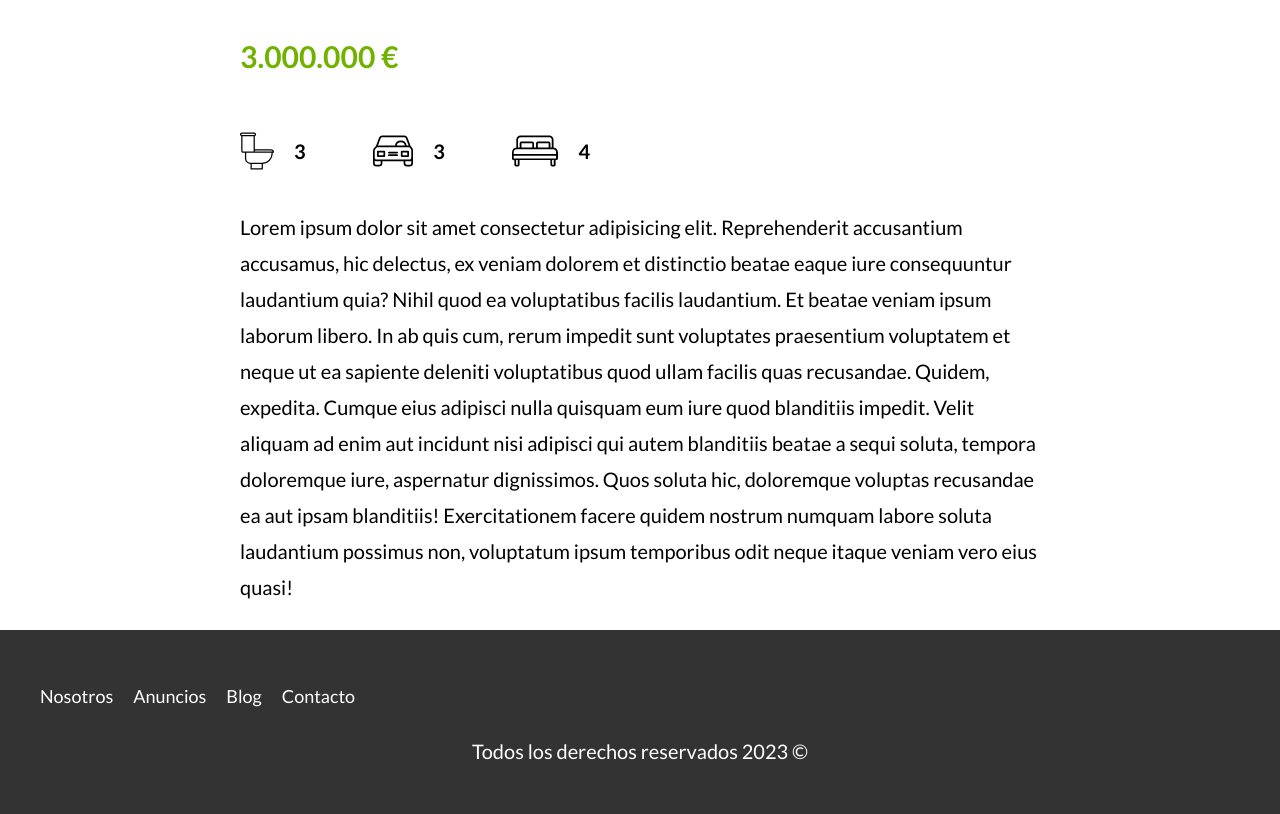
After one commit to juanjopareja/the-real-estate-web, a PHP site: page /advertisement.html in a window 1280 px wide. The commit adds this page. Shown: the part 1089-1903 px from the top of the page. Run offline with PHP 8.4, Linux system fonts and the light colour scheme.

Commit message:
Add advertisement content

```diff
--- /dev/null
+++ b/advertisement.html
@@ -0,0 +1,78 @@
+<!DOCTYPE html>
+<html lang="en">
+<head>
+    <meta charset="UTF-8">
+    <meta name="viewport" content="width=device-width, initial-scale=1.0">
+    <title>The Real Estate</title>
+    <link rel="stylesheet" href="build/css/app.css">
+</head>
+<body>
+    <header class="header">
+        <div class="container header-content">
+            <div class="bar">
+                <a href="/">
+                    <img src="build/img/logo.svg" alt="imagen logo">
+                </a>
+
+                <nav class="navigation">
+                    <a href="about.html">Nosotros</a>
+                    <a href="advertisements.html">Anuncios</a>
+                    <a href="blog.html">Blog</a>
+                    <a href="contact.html">Contacto</a>
+                </nav>
+            </div><!-- .bar -->
+        </div>
+    </header>
+
+    <main class="container section center-content">
+        <h1>Casa en Venta frente al bosque</h1>
+
+        <picture>
+            <source srcset="build/img/outstanding.webp" type="image/webp">
+            <source srcset="build/img/outstanding.jpg" type="image/jpeg">
+            <img loading="lazy" src="build/img/outstanding.jpg" alt="imagen destacada">
+        </picture>
+
+        <div class="property-summary">
+            <p class="price">3.000.000 €</p>
+
+            <ul class="icons-especifications icons-align">
+                <li>
+                    <img loading="lazy" src="build/img/icon_wc.svg" alt="icono wc">
+                    <p>3</p>
+                </li>
+
+                <li>
+                    <img loading="lazy" src="build/img/icon_parking.svg" alt="icono parking">
+                    <p>3</p>
+                </li>
+
+                <li>
+                    <img loading="lazy" src="build/img/icon_bedroom.svg" alt="icono dormitorio">
+                    <p>4</p>
+                </li>
+            </ul>
+
+            <p>Lorem ipsum dolor sit amet consectetur adipisicing elit. Reprehenderit accusantium accusamus, hic delectus, ex veniam dolorem et distinctio beatae eaque iure consequuntur laudantium quia? Nihil quod ea voluptatibus facilis laudantium.
+            Et beatae veniam ipsum laborum libero. In ab quis cum, rerum impedit sunt voluptates praesentium voluptatem et neque ut ea sapiente deleniti voluptatibus quod ullam facilis quas recusandae. Quidem, expedita.
+            Cumque eius adipisci nulla quisquam eum iure quod blanditiis impedit. Velit aliquam ad enim aut incidunt nisi adipisci qui autem blanditiis beatae a sequi soluta, tempora doloremque iure, aspernatur dignissimos.
+            Quos soluta hic, doloremque voluptas recusandae ea aut ipsam blanditiis! Exercitationem facere quidem nostrum numquam labore soluta laudantium possimus non, voluptatum ipsum temporibus odit neque itaque veniam vero eius quasi!</p>
+        </div>
+    </main>
+
+    <footer class="footer section">
+        <div class="container footer-content">
+            <nav class="navigation">
+                <a href="about.html">Nosotros</a>
+                <a href="advertisements.html">Anuncios</a>
+                <a href="blog.html">Blog</a>
+                <a href="contact.html">Contacto</a>
+            </nav>
+        </div>
+
+        <p class="copyright">Todos los derechos reservados 2023 &copy;</p>
+    </footer>
+
+    <script src="build/js/bundle.min.js"></script>
+</body>
+</html>
--- a/index.html
+++ b/index.html
@@ -83,7 +83,7 @@
                         </li>
                     </ul>
 
-                    <a href="advertisements.html" class="yellow-button-block">Ver Propiedad</a>
+                    <a href="advertisement.html" class="yellow-button-block">Ver Propiedad</a>
                 </div><!-- .advertisements-content-->
             </div><!-- .advertisements -->
 
@@ -116,7 +116,7 @@
                         </li>
                     </ul>
 
-                    <a href="advertisements.html" class="yellow-button-block">Ver Propiedad</a>
+                    <a href="advertisement.html" class="yellow-button-block">Ver Propiedad</a>
                 </div><!-- .advertisements-content-->
             </div><!-- .advertisements -->
 
@@ -149,7 +149,7 @@
                         </li>
                     </ul>
 
-                    <a href="advertisements.html" class="yellow-button-block">Ver Propiedad</a>
+                    <a href="advertisement.html" class="yellow-button-block">Ver Propiedad</a>
                 </div><!-- .advertisements-content-->
             </div><!-- .advertisements -->
         </div><!-- .container-advertisements-->
--- a/src/scss/base/_utilities.scss
+++ b/src/scss/base/_utilities.scss
@@ -4,7 +4,7 @@
 }
 
 .center-content {
-    max-width: 800px;
+    max-width: 80rem;
 }
 
 .right-align {
--- a/src/scss/layout/_advertisements.scss
+++ b/src/scss/layout/_advertisements.scss
@@ -16,11 +16,12 @@
         margin: 0;
     }
 
-    .price {
-        color: $green;
-        font-weight: $bold;
-        font-size: 3rem;
-    }
+}
+
+.price {
+    color: $green;
+    font-weight: $bold;
+    font-size: 3rem;
 }
 
 .icons-especifications {
@@ -41,3 +42,8 @@
         }
     }
 }
+
+.icons-align {
+    max-width: 35rem;
+    justify-content: space-between;
+}
```
Also changed, not shown: advertisements.html (+6 -6 lines), build/css/app.css, 1 other file.
